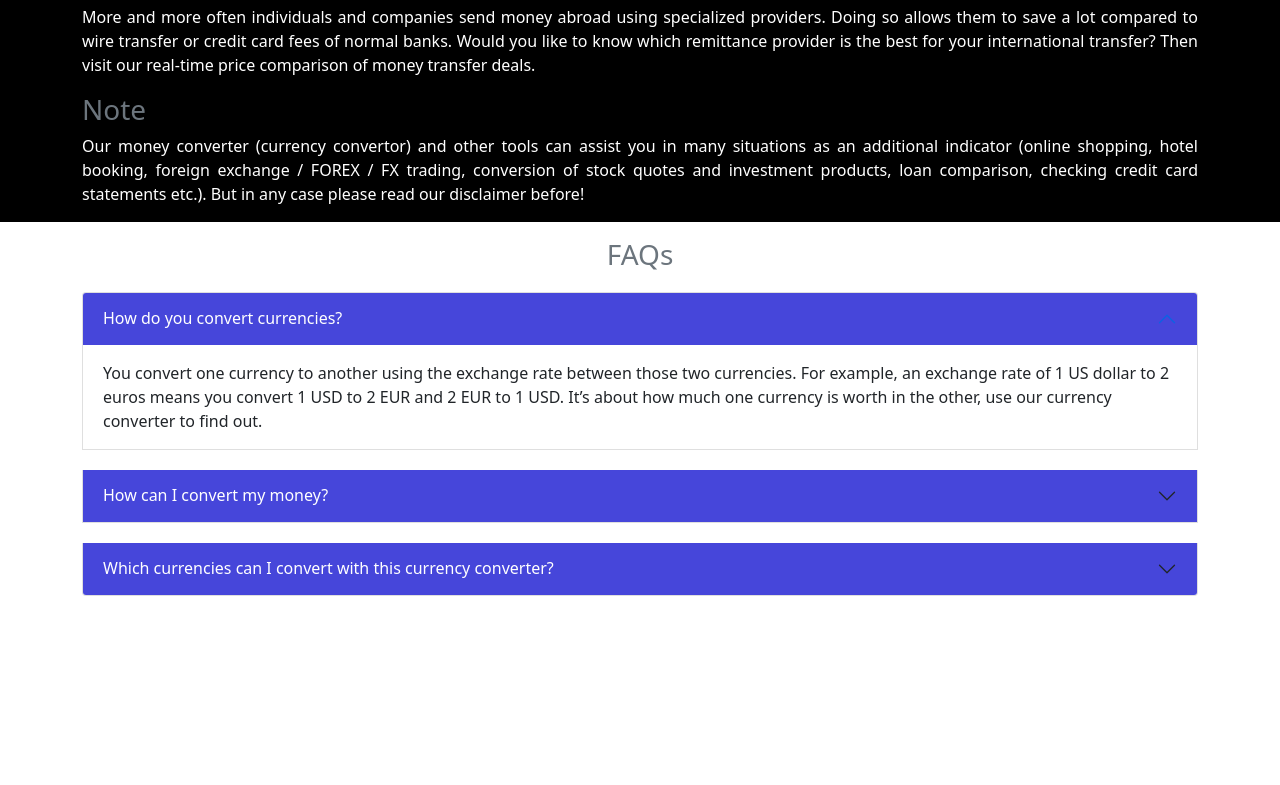
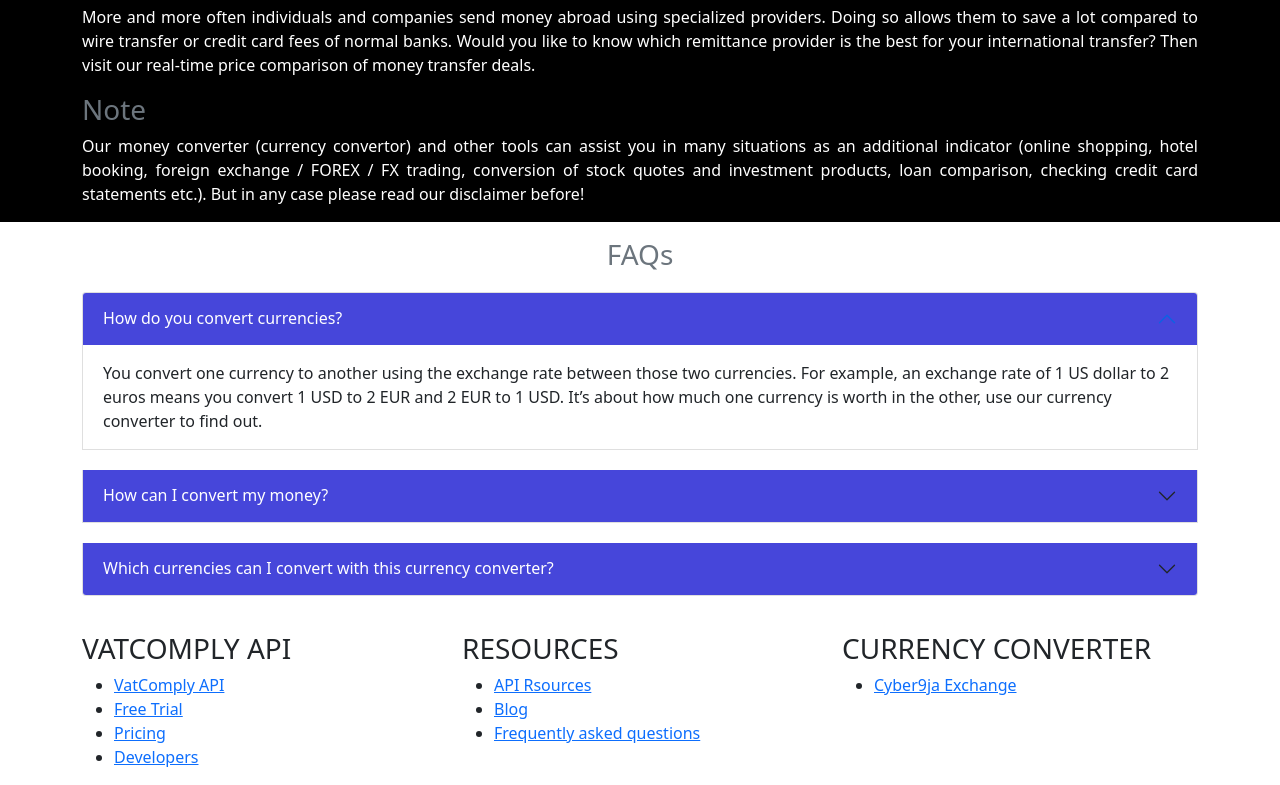
Before and after one commit to Cyber9jaDev/Currency-Converter, a plain HTML site: page index.html in a window 1280 px wide. Shown: the part 1576-2361 px from the top of the page. Before the commit the page ends 2208 px from the top, so only its background shows below. Drawn offline with nearby package versions, Linux system fonts and the light colour scheme; no server answers.

Commit message:
Added Documentation section

```diff
--- a/index.html
+++ b/index.html
@@ -14,6 +14,7 @@
 <body>
 
 
+  <section id="exchange">
     <div class="container-lg d-flex justify-content-center align-items-center flex-column">
       <h1 class="fw-bold text-center my-2 header"> <span class=""><i class="me-2 fa fa-money-bill-transfer text-danger"></i></span>CYBER9JA EXCHANGE</h1>
 
@@ -47,19 +48,27 @@
       </div>
     </div>
 
+  </section>
+
   <!-- TRAVELLER CHEATSHEET -->
+  <section id="cheatsheet">
     <div class="container-fluid d-flex justify-content-center m-auto align-items-center traveller-cheatsheet" id="traveller-cheatsheet">  </div>
+  </section>
 
   <!-- EXCHANGE INFORMATION  -->
-  <div class="container-fluid text-white exchange-information" id="exchange-information">   </div>
+  <section id="exchange-information">
+    <div class="container-fluid text-white exchange-information" id="exchange-information">  </div>
+  </section>
 
   <!-- CURRECNCY INFORMATION -->
+  <section id="currency-information">
     <div class="container-fluid information" id="information"> </div>
+  </section>
 
   <!-- FAQs -->
-
+  <section id="faqs">
     <div class="container-fluid faqs">
-    <div class="container-lg my-3" id="faqs">
+      <div class="container-lg my-3">
         <h4 class="lead fs-3 text-secondary text-center">FAQs</h4>
         <div class="accordion" id="accordion">
           <div class="accordion-item">
@@ -101,6 +110,38 @@
         </div>
       </div>
     </div>
+  </section>
+
+  <section id="documentation">
+    <div class="container-lg">
+      <div class="row">
+        <div class="col">
+          <h3>VATCOMPLY API</h3>
+          <ul>
+            <li><a href="https://vatcomply.com/">VatComply API</a></li>
+            <li><a href="#">Free Trial</a></li>
+            <li><a href="#">Pricing</a></li>
+            <li><a href="https://github.com/Dipsaint1">Developers</a></li>
+          </ul>
+        </div>
+        <div class="col">
+          <h3>RESOURCES</h3>
+          <ul>
+            <li><a href="https://vatcomply.com/documentation">API Rsources</a></li>
+            <li><a href="#">Blog</a></li>
+            <li><a href="#faqs">Frequently asked questions</a></li>
+          </ul>
+        </div>
+        <div class="col">
+          <h3>CURRENCY CONVERTER</h3>
+          <ul>
+            <li><a href="https://cyber9jaexchange.netlify.app">Cyber9ja Exchange</a></li>
+          </ul>
+        </div>
+
+      </div>
+    </div>
+  </section>
 
 
 <script src="https://cdn.jsdelivr.net/npm/bootstrap@5.1.3/dist/js/bootstrap.bundle.min.js" integrity="sha384-ka7Sk0Gln4gmtz2MlQnikT1wXgYsOg+OMhuP+IlRH9sENBO0LRn5q+8nbTov4+1p" crossorigin="anonymous"></script>
--- a/style.css
+++ b/style.css
@@ -2,6 +2,7 @@
   padding: 0;
   margin: 0;
   box-sizing: border-box;
+  scroll-behavior: smooth;
 }
 .accordion-button:not(.collapsed), .accordion-button:not(.collapsed):focus  {
   box-shadow: rgb(0 0 0 / 0%) 0px 0px 0px;
```
Lines whose indentation alone changed are shown as unchanged.
